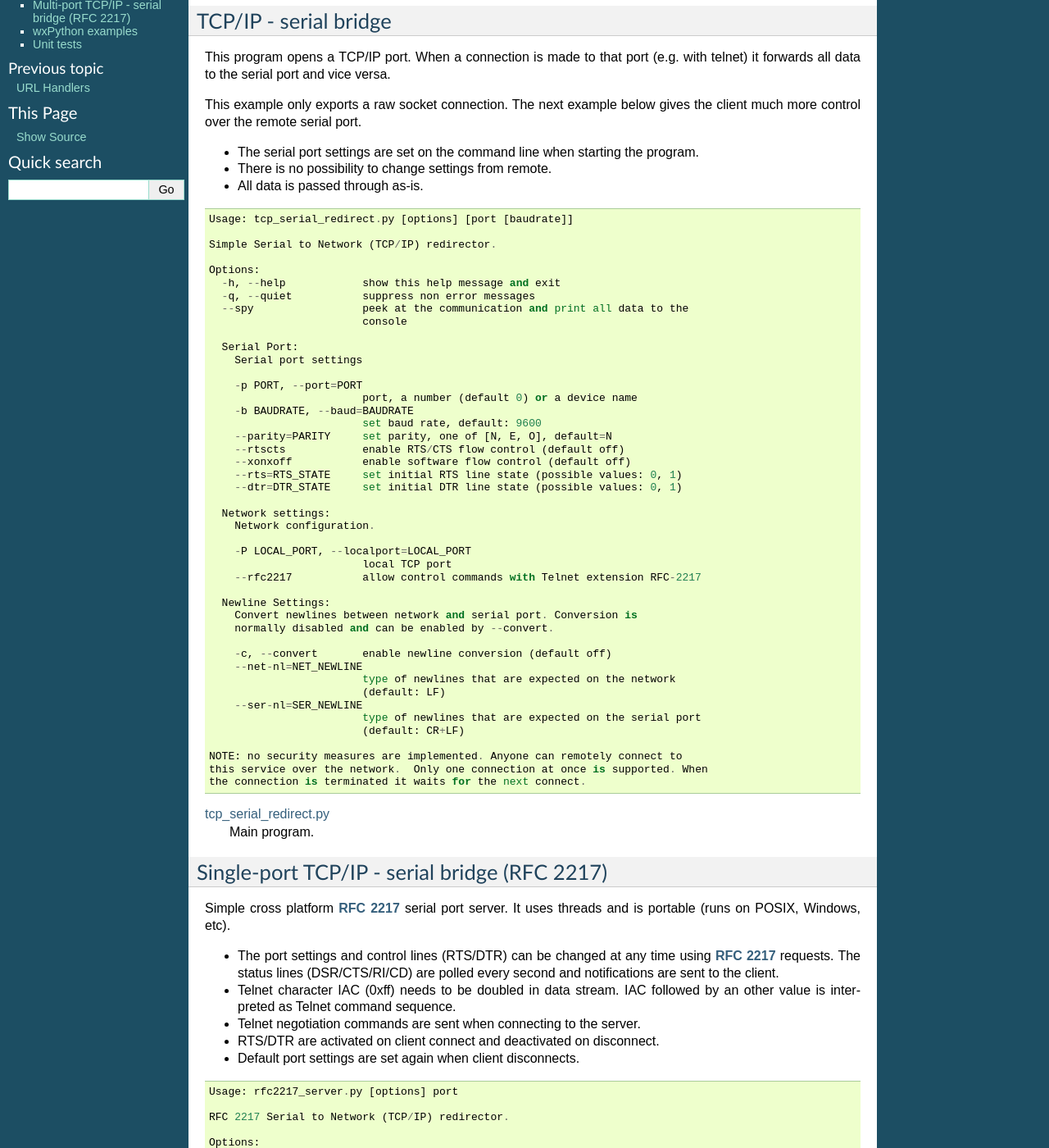
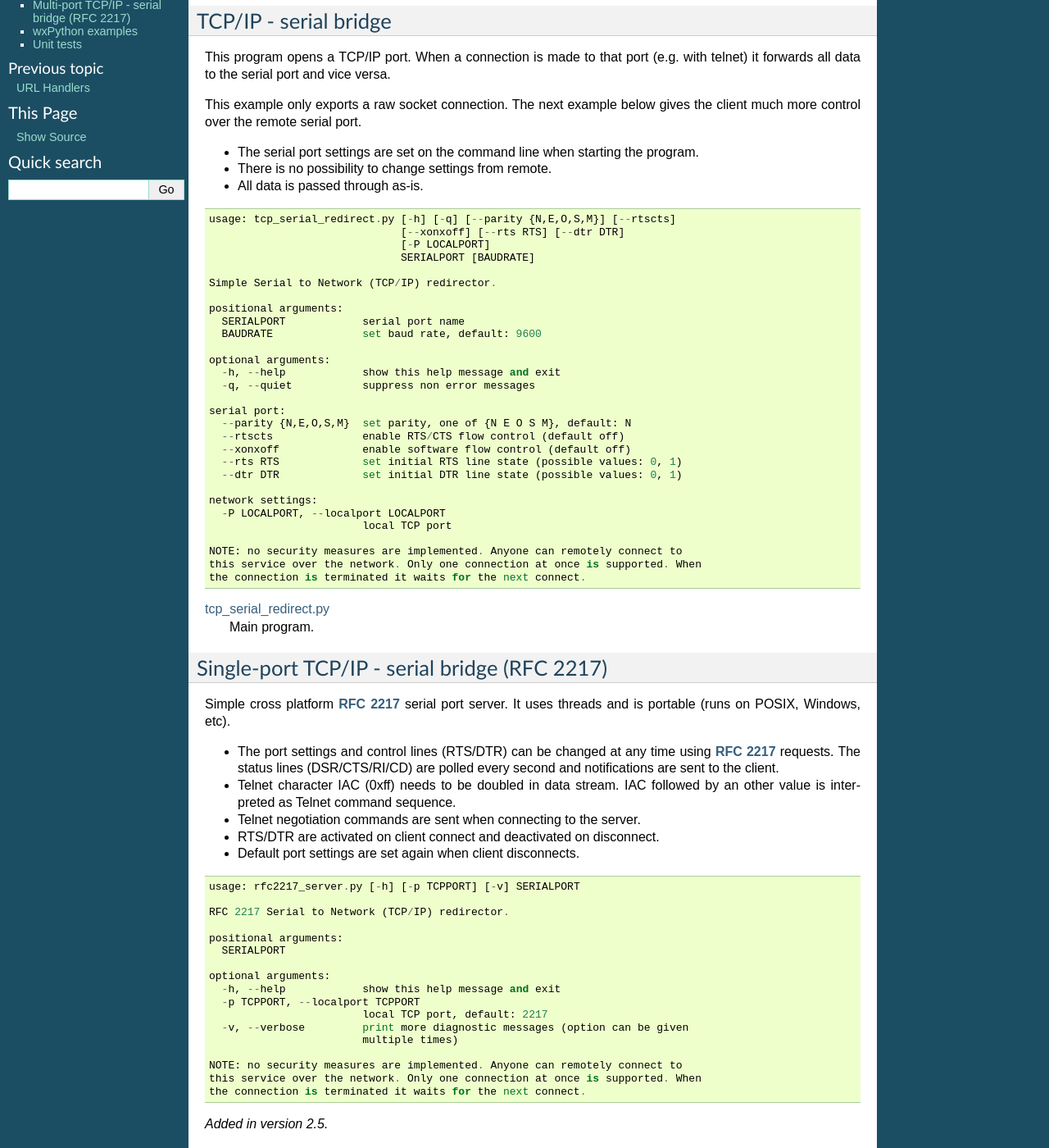
Before and after one commit to pyserial/pyserial, a Sphinx documentation site: the page built from documentation/examples.rst, in a window 1280 px wide and 1400 px high, scrolled down 300 px. Shown: the whole window at 82% size. Built offline with Sphinx 7.4.7, drawn with Linux system fonts in a browser that asks for light colours; pages that are not in the unit, such as notebooks, are missing from menus; some of the changed text lies outside the part shown.

Commit message:
doc update: example usage texts

```diff
--- a/documentation/examples.rst
+++ b/documentation/examples.rst
@@ -36,50 +36,34 @@ below gives the client much more control over the remote serial port.
 
 ::
 
-    Usage: tcp_serial_redirect.py [options] [port [baudrate]]
+    usage: tcp_serial_redirect.py [-h] [-q] [--parity {N,E,O,S,M}] [--rtscts]
+                                  [--xonxoff] [--rts RTS] [--dtr DTR]
+                                  [-P LOCALPORT]
+                                  SERIALPORT [BAUDRATE]
 
     Simple Serial to Network (TCP/IP) redirector.
 
-    Options:
+    positional arguments:
+      SERIALPORT            serial port name
+      BAUDRATE              set baud rate, default: 9600
+
+    optional arguments:
       -h, --help            show this help message and exit
       -q, --quiet           suppress non error messages
-      --spy                 peek at the communication and print all data to the
-                            console
 
-      Serial Port:
-        Serial port settings
+    serial port:
+      --parity {N,E,O,S,M}  set parity, one of {N E O S M}, default: N
+      --rtscts              enable RTS/CTS flow control (default off)
+      --xonxoff             enable software flow control (default off)
+      --rts RTS             set initial RTS line state (possible values: 0, 1)
+      --dtr DTR             set initial DTR line state (possible values: 0, 1)
 
-        -p PORT, --port=PORT
-                            port, a number (default 0) or a device name
-        -b BAUDRATE, --baud=BAUDRATE
-                            set baud rate, default: 9600
-        --parity=PARITY     set parity, one of [N, E, O], default=N
-        --rtscts            enable RTS/CTS flow control (default off)
-        --xonxoff           enable software flow control (default off)
-        --rts=RTS_STATE     set initial RTS line state (possible values: 0, 1)
-        --dtr=DTR_STATE     set initial DTR line state (possible values: 0, 1)
-
-      Network settings:
-        Network configuration.
-
-        -P LOCAL_PORT, --localport=LOCAL_PORT
+    network settings:
+      -P LOCALPORT, --localport LOCALPORT
                             local TCP port
-        --rfc2217           allow control commands with Telnet extension RFC-2217
-
-      Newline Settings:
-        Convert newlines between network and serial port. Conversion is
-        normally disabled and can be enabled by --convert.
-
-        -c, --convert       enable newline conversion (default off)
-        --net-nl=NET_NEWLINE
-                            type of newlines that are expected on the network
-                            (default: LF)
-        --ser-nl=SER_NEWLINE
-                            type of newlines that are expected on the serial port
-                            (default: CR+LF)
 
     NOTE: no security measures are implemented. Anyone can remotely connect to
-    this service over the network.  Only one connection at once is supported. When
+    this service over the network. Only one connection at once is supported. When
     the connection is terminated it waits for the next connect.
 
 
@@ -105,17 +89,22 @@ portable (runs on POSIX, Windows, etc).
 
 ::
 
-    Usage: rfc2217_server.py [options] port
+    usage: rfc2217_server.py [-h] [-p TCPPORT] [-v] SERIALPORT
 
     RFC 2217 Serial to Network (TCP/IP) redirector.
 
-    Options:
+    positional arguments:
+      SERIALPORT
+
+    optional arguments:
       -h, --help            show this help message and exit
-      -p LOCAL_PORT, --localport=LOCAL_PORT
-                            local TCP port
+      -p TCPPORT, --localport TCPPORT
+                            local TCP port, default: 2217
+      -v, --verbose         print more diagnostic messages (option can be given
+                            multiple times)
 
     NOTE: no security measures are implemented. Anyone can remotely connect to
-    this service over the network.  Only one connection at once is supported. When
+    this service over the network. Only one connection at once is supported. When
     the connection is terminated it waits for the next connect.
 
 .. versionadded:: 2.5
```
